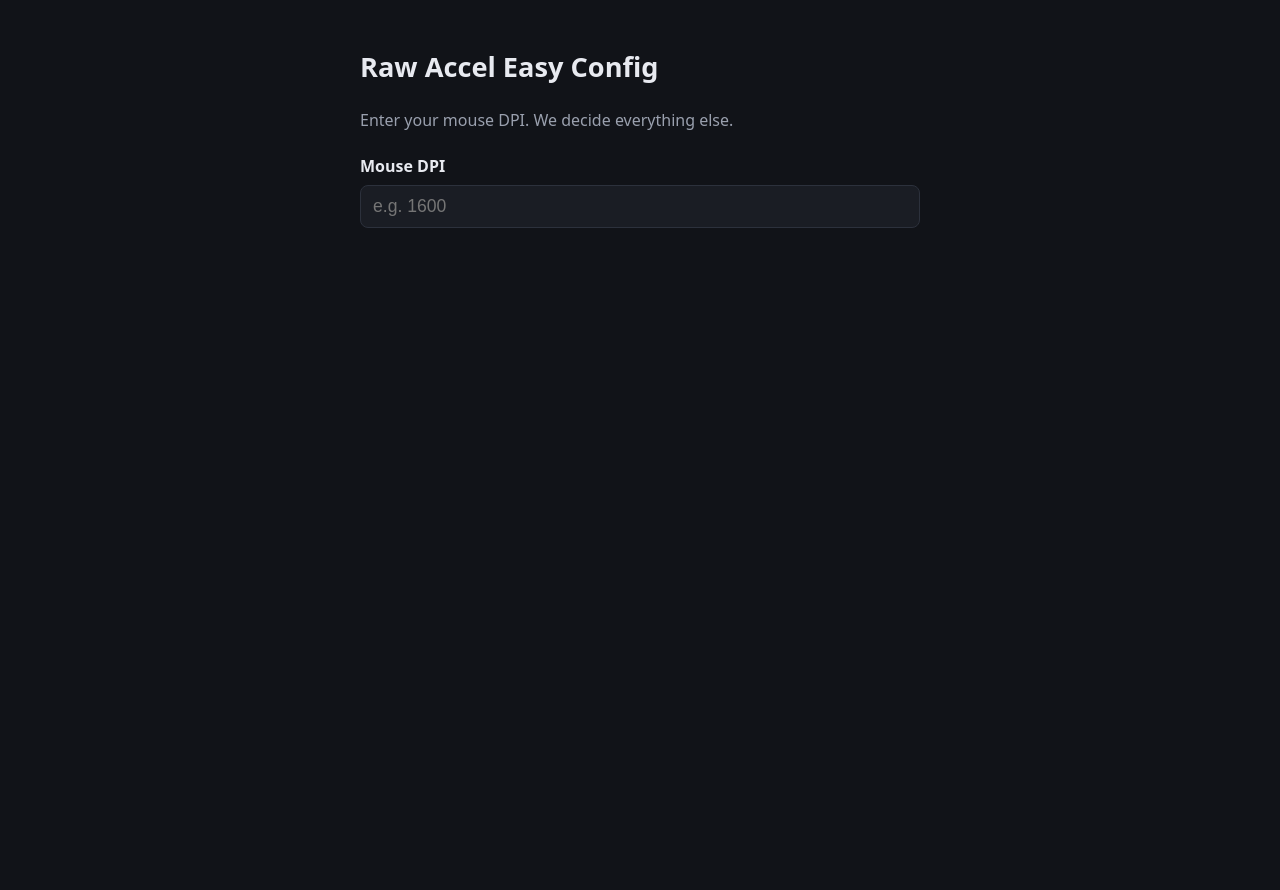
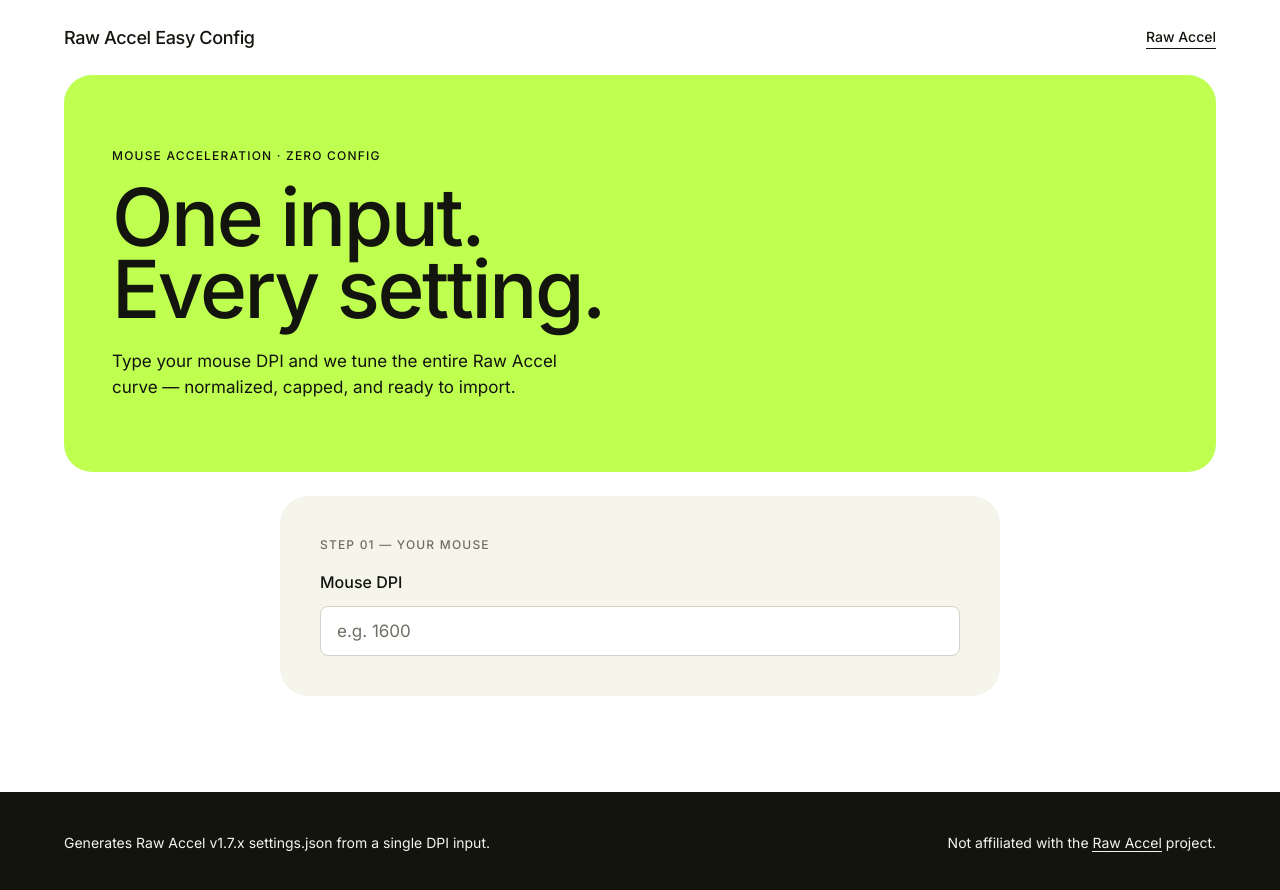
Before and after one commit to KlyneChrysler/racc-s-prod, a React (Vite) app: page / in a window 1280 px wide. Shown: the top 890 px of the page. Before the commit the page ends 800 px from the top, so only its background shows below. Built offline with nearby package versions, Linux system fonts and the light colour scheme.

Commit message:
update: restyle app with perk design system

```diff
--- a/index.html
+++ b/index.html
@@ -3,7 +3,17 @@
 	<head>
 		<meta charset="UTF-8" />
 		<meta name="viewport" content="width=device-width, initial-scale=1.0" />
+		<meta
+			name="description"
+			content="Generate a complete Raw Accel settings.json from a single input: your mouse DPI."
+		/>
 		<title>Raw Accel Easy Config</title>
+		<link rel="preconnect" href="https://fonts.googleapis.com" />
+		<link rel="preconnect" href="https://fonts.gstatic.com" crossorigin />
+		<link
+			href="https://fonts.googleapis.com/css2?family=Inter:wght@400;500&display=swap"
+			rel="stylesheet"
+		/>
 	</head>
 	<body>
 		<div id="root"></div>
--- a/src/App.jsx
+++ b/src/App.jsx
@@ -15,18 +15,68 @@
 	const result = validation.valid ? recommend({ dpi: validation.dpi, notch }) : null;
 
 	return (
-		<main>
-			<h1>Raw Accel Easy Config</h1>
-			<p className="tagline">Enter your mouse DPI. We decide everything else.</p>
+		<div className="page">
+			<div className="shell">
+				<header className="nav">
+					<span className="logo">Raw Accel Easy Config</span>
+					<a
+						className="nav-link"
+						href="https://github.com/RawAccelOfficial/rawaccel"
+						target="_blank"
+						rel="noreferrer"
+					>
+						Raw Accel
+					</a>
+				</header>
+				<section className="hero">
+					<p className="eyebrow">Mouse acceleration · Zero config</p>
+					<h1 className="display">
+						One input.
+						<br />
+						Every setting.
+					</h1>
+					<p className="hero-sub">
+						Type your mouse DPI and we tune the entire Raw Accel curve — normalized, capped, and
+						ready to import.
+					</p>
+				</section>
+				<main className="flow">
+					<section className="panel">
+						<p className="eyebrow">Step 01 — Your mouse</p>
 						<DpiInput value={dpiText} onChange={setDpiText} error={showError ? validation.error : null} />
+					</section>
 					{result && (
 						<>
+							<section className="panel reveal">
+								<p className="eyebrow">Step 02 — Preference</p>
 								<SensNotch value={notch} onChange={setNotch} />
+							</section>
+							<section className="panel panel-white reveal delay-1">
+								<p className="eyebrow">Your curve</p>
 								<CurvePreview outputDpi={result.summary.outputDpi} />
+							</section>
+							<div className="reveal delay-2">
 								<ResultPanel dpi={validation.dpi} result={result} />
+							</div>
+							<div className="reveal delay-3">
 								<ImportGuide />
+							</div>
 						</>
 					)}
 				</main>
+			</div>
+			<footer className="footer">
+				<div className="shell footer-inner">
+					<span>Generates Raw Accel v1.7.x settings.json from a single DPI input.</span>
+					<span>
+						Not affiliated with the{" "}
+						<a href="https://github.com/RawAccelOfficial/rawaccel" target="_blank" rel="noreferrer">
+							Raw Accel
+						</a>{" "}
+						project.
+					</span>
+				</div>
+			</footer>
+		</div>
 	);
 }
--- a/src/components/ResultPanel.jsx
+++ b/src/components/ResultPanel.jsx
@@ -13,6 +13,7 @@
 
 	return (
 		<section className="result">
+			<p className="eyebrow">Your recommendation</p>
 			<p>
 				Your mouse will feel like <strong>~{summary.outputDpi} DPI</strong> and ramp up to{" "}
 				<strong>{summary.limit}x</strong> on fast flicks. Slow, precise aim stays unaccelerated.
--- a/src/components/SensNotch.jsx
+++ b/src/components/SensNotch.jsx
@@ -1,7 +1,9 @@
 export default function SensNotch({ value, onChange }) {
 	return (
 		<div className="field">
-			<label htmlFor="notch">Sensitivity preference: {value}/10</label>
+			<label htmlFor="notch">
+				Sensitivity preference: <span className="notch-value">{value}/10</span>
+			</label>
 			<input
 				id="notch"
 				type="range"
--- a/src/index.css
+++ b/src/index.css
@@ -1,105 +1,243 @@
 :root {
-	color-scheme: dark;
-	font-family: system-ui, -apple-system, sans-serif;
+	/* Perk tokens */
+	--color-electric-lime: #beff50;
+	--color-ink: #14140f;
+	--color-canvas: #ffffff;
+	--color-parchment: #f5f5eb;
+	--color-ash: #d2d2c8;
+	--color-graphite: #6e6e64;
+	--color-charcoal: #30302a;
+
+	--font-sans: "Inter", ui-sans-serif, system-ui, -apple-system, "Segoe UI", Roboto, sans-serif;
+
+	--radius-cards: 28px;
+	--radius-buttons: 28px;
+	--radius-inputs: 8px;
+	--radius-pills: 9999px;
+
+	color-scheme: light;
+}
+
+* {
+	box-sizing: border-box;
 }
 
 body {
 	margin: 0;
-	background: #111318;
-	color: #e8eaf0;
+	background: var(--color-canvas);
+	color: var(--color-ink);
+	font-family: var(--font-sans);
+	font-size: 16px;
+	font-weight: 400;
+	line-height: 1.5;
+	-webkit-font-smoothing: antialiased;
 }
 
-main {
-	max-width: 560px;
+.page {
+	display: flex;
+	flex-direction: column;
+	min-height: 100vh;
+}
+
+.shell {
+	width: 100%;
+	max-width: 1200px;
 	margin: 0 auto;
-	padding: 48px 20px;
+	padding: 0 24px;
+}
+
+/* Navigation */
+.nav {
+	display: flex;
+	align-items: center;
+	justify-content: space-between;
+	padding: 24px 0;
+}
+
+.logo {
+	font-size: 18px;
+	font-weight: 500;
+	letter-spacing: -0.02em;
+}
+
+.nav-link {
+	color: var(--color-ink);
+	text-decoration: none;
+	border-bottom: 1px solid var(--color-ink);
+	font-size: 14px;
+	font-weight: 500;
+	padding-bottom: 1px;
+}
+
+/* Hero — lime accent surface */
+.hero {
+	background: var(--color-electric-lime);
+	border-radius: var(--radius-cards);
+	padding: 72px 48px;
+}
+
+.display {
+	margin: 0;
+	font-size: clamp(48px, 8vw, 80px);
+	font-weight: 500;
+	line-height: 0.9;
+	letter-spacing: -0.03em;
+}
+
+.hero-sub {
+	margin: 24px 0 0;
+	max-width: 460px;
+	font-size: 17px;
+	color: var(--color-ink);
+}
+
+/* Eyebrow labels */
+.eyebrow {
+	margin: 0 0 16px;
+	font-size: 12px;
+	font-weight: 500;
+	letter-spacing: 0.1em;
+	text-transform: uppercase;
+	color: var(--color-graphite);
+}
+
+.hero .eyebrow {
+	color: var(--color-ink);
+}
+
+/* Content flow */
+.flow {
 	display: flex;
 	flex-direction: column;
 	gap: 24px;
+	max-width: 720px;
+	margin: 24px auto 96px;
 }
 
-h1 {
-	margin: 0;
-	font-size: 1.7rem;
+/* Panels — parchment and white surfaces, tonal contrast only */
+.panel {
+	background: var(--color-parchment);
+	border-radius: var(--radius-cards);
+	padding: 40px;
 }
 
-.tagline {
-	margin: 0;
-	color: #9aa0ae;
+.panel-white {
+	background: var(--color-canvas);
+	border: 1px solid var(--color-ash);
 }
 
+/* Fields */
 .field {
 	display: flex;
 	flex-direction: column;
-	gap: 8px;
+	gap: 12px;
 }
 
 .field label {
-	font-weight: 600;
+	font-weight: 500;
+	font-size: 16px;
 }
 
 .field input[type="number"] {
-	background: #1a1d24;
-	border: 1px solid #2c313c;
-	border-radius: 8px;
-	color: inherit;
-	font-size: 1.1rem;
-	padding: 10px 12px;
+	background: var(--color-canvas);
+	border: 1px solid var(--color-ash);
+	border-radius: var(--radius-inputs);
+	color: #000000;
+	font-family: var(--font-sans);
+	font-size: 17px;
+	padding: 14px 16px;
 }
 
+.field input[type="number"]:focus {
+	outline: 2px solid var(--color-ink);
+	outline-offset: -1px;
+}
+
+.field input[type="number"]::placeholder {
+	color: var(--color-graphite);
+}
+
+/* Range slider — lime thumb on ash track */
 .field input[type="range"] {
+	-webkit-appearance: none;
+	appearance: none;
 	width: 100%;
-	accent-color: #5b8cff;
+	height: 28px;
+	margin: 0;
+	background: transparent;
+	cursor: pointer;
+}
+
+.field input[type="range"]:focus {
+	outline: none;
+}
+
+.field input[type="range"]:focus-visible {
+	outline: 2px solid var(--color-ink);
+	outline-offset: 4px;
+	border-radius: var(--radius-pills);
+}
+
+.field input[type="range"]::-webkit-slider-runnable-track {
+	height: 4px;
+	background: var(--color-ash);
+	border-radius: var(--radius-pills);
+}
+
+.field input[type="range"]::-webkit-slider-thumb {
+	-webkit-appearance: none;
+	width: 24px;
+	height: 24px;
+	margin-top: -10px;
+	border-radius: var(--radius-pills);
+	background: var(--color-electric-lime);
+	border: 2px solid var(--color-ink);
+}
+
+.field input[type="range"]::-moz-range-track {
+	height: 4px;
+	background: var(--color-ash);
+	border-radius: var(--radius-pills);
+}
+
+.field input[type="range"]::-moz-range-thumb {
+	width: 20px;
+	height: 20px;
+	border-radius: var(--radius-pills);
+	background: var(--color-electric-lime);
+	border: 2px solid var(--color-ink);
 }
 
 .notch-labels {
 	display: flex;
 	justify-content: space-between;
-	color: #9aa0ae;
-	font-size: 0.85rem;
+	color: var(--color-graphite);
+	font-size: 12px;
+	font-weight: 500;
+	letter-spacing: 0.1em;
+	text-transform: uppercase;
+}
+
+.notch-value {
+	background: var(--color-ink);
+	color: var(--color-parchment);
+	border-radius: var(--radius-pills);
+	font-size: 12px;
+	font-weight: 500;
+	padding: 3px 12px;
+	margin-left: 8px;
 }
 
 .error {
 	margin: 0;
-	color: #ff7a7a;
-	font-size: 0.9rem;
+	color: var(--color-ink);
+	font-size: 14px;
+	font-weight: 500;
+	border-left: 2px solid var(--color-ink);
+	padding-left: 12px;
 }
 
-.note {
-	margin: 0;
-	color: #ffc46b;
-	font-size: 0.9rem;
-}
-
-.result {
-	background: #1a1d24;
-	border: 1px solid #2c313c;
-	border-radius: 12px;
-	padding: 20px;
-	display: flex;
-	flex-direction: column;
-	gap: 12px;
-}
-
-.result p {
-	margin: 0;
-}
-
-.result button {
-	background: #5b8cff;
-	border: none;
-	border-radius: 8px;
-	color: #0b0d12;
-	cursor: pointer;
-	font-size: 1rem;
-	font-weight: 700;
-	padding: 12px;
-}
-
-.result button:hover {
-	background: #7aa2ff;
-}
-
+/* Curve preview */
 .curve {
 	margin: 0;
 }
@@ -107,39 +245,198 @@
 .curve svg {
 	width: 100%;
 	height: auto;
+	display: block;
 }
 
 .curve .axis {
-	stroke: #2c313c;
+	stroke: var(--color-ash);
 	stroke-width: 1;
 }
 
 .curve .plot {
-	stroke: #5b8cff;
+	stroke: var(--color-ink);
 	stroke-width: 2;
 }
 
 .curve figcaption {
-	color: #9aa0ae;
-	font-size: 0.85rem;
+	margin-top: 16px;
+	color: var(--color-graphite);
+	font-size: 12px;
+	font-weight: 500;
+	letter-spacing: 0.1em;
+	text-transform: uppercase;
 	text-align: center;
 }
 
+/* Result — dark island */
+.result {
+	background: var(--color-charcoal);
+	color: var(--color-parchment);
+	border-radius: var(--radius-cards);
+	padding: 48px 40px;
+	display: flex;
+	flex-direction: column;
+	gap: 20px;
+}
+
+.result .eyebrow {
+	margin: 0;
+	color: var(--color-ash);
+	font-size: 12px;
+	line-height: 1.33;
+	letter-spacing: 0.1em;
+}
+
+.result p {
+	margin: 0;
+	font-size: 22px;
+	line-height: 1.3;
+	letter-spacing: -0.01em;
+}
+
+.result strong {
+	font-weight: 500;
+	color: var(--color-electric-lime);
+}
+
+.result .note {
+	font-size: 14px;
+	line-height: 1.5;
+	color: var(--color-ash);
+	border-left: 2px solid var(--color-electric-lime);
+	padding-left: 16px;
+}
+
+.result button {
+	margin-top: 8px;
+	background: var(--color-electric-lime);
+	border: none;
+	border-radius: var(--radius-buttons);
+	color: var(--color-ink);
+	cursor: pointer;
+	font-family: var(--font-sans);
+	font-size: 16px;
+	font-weight: 500;
+	padding: 16px 32px;
+	transition: transform 120ms ease;
+}
+
+.result button:hover {
+	transform: translateY(-2px);
+}
+
+.result button:active {
+	transform: translateY(0);
+}
+
+/* Import guide — editorial list above the footer rule */
+.guide {
+	border-top: 1px solid var(--color-ash);
+	padding: 40px 8px 0;
+}
+
 .guide h2 {
-	font-size: 1.1rem;
-	margin: 0 0 8px;
+	margin: 0 0 20px;
+	font-size: 22px;
+	font-weight: 500;
+	letter-spacing: -0.01em;
 }
 
 .guide ol {
-	margin: 0 0 12px;
-	padding-left: 20px;
+	margin: 0 0 16px;
+	padding-left: 24px;
 	display: flex;
 	flex-direction: column;
-	gap: 6px;
+	gap: 10px;
+}
+
+.guide ol li::marker {
+	color: var(--color-graphite);
+	font-weight: 500;
+}
+
+.guide .note {
+	margin: 0;
+	color: var(--color-graphite);
+	font-size: 14px;
 }
 
 code {
-	background: #1a1d24;
+	background: var(--color-parchment);
+	border: 1px solid var(--color-ash);
 	border-radius: 4px;
-	padding: 1px 5px;
+	color: var(--color-ink);
+	font-size: 0.9em;
+	padding: 1px 6px;
 }
+
+/* Footer — the page's single inverted band */
+.footer {
+	margin-top: auto;
+	background: var(--color-ink);
+	color: var(--color-parchment);
+}
+
+.footer-inner {
+	display: flex;
+	justify-content: space-between;
+	gap: 16px;
+	flex-wrap: wrap;
+	padding-top: 40px;
+	padding-bottom: 40px;
+	font-size: 14px;
+}
+
+.footer a {
+	color: var(--color-parchment);
+	text-decoration: none;
+	border-bottom: 1px solid var(--color-parchment);
+}
+
+/* Staggered reveal */
+@keyframes rise {
+	from {
+		opacity: 0;
+		transform: translateY(12px);
+	}
+	to {
+		opacity: 1;
+		transform: translateY(0);
+	}
+}
+
+.reveal {
+	animation: rise 400ms ease both;
+}
+
+.delay-1 {
+	animation-delay: 80ms;
+}
+
+.delay-2 {
+	animation-delay: 160ms;
+}
+
+.delay-3 {
+	animation-delay: 240ms;
+}
+
+@media (prefers-reduced-motion: reduce) {
+	.reveal {
+		animation: none;
+	}
+}
+
+@media (max-width: 640px) {
+	.hero {
+		padding: 48px 28px;
+	}
+
+	.panel {
+		padding: 28px 24px;
+	}
+
+	.result {
+		padding: 36px 28px;
+	}
+}
```
Lines whose indentation alone changed are shown as unchanged.
